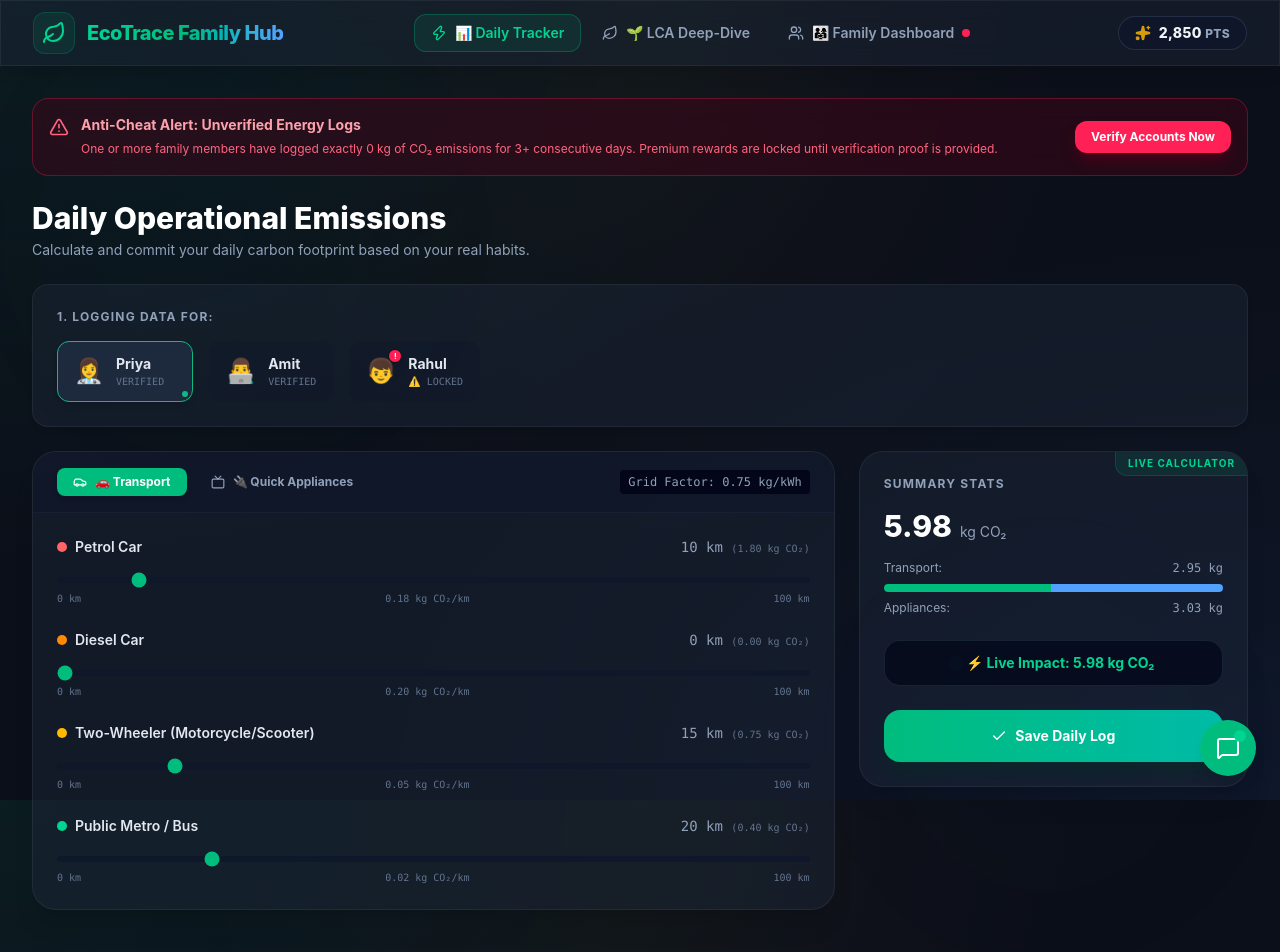
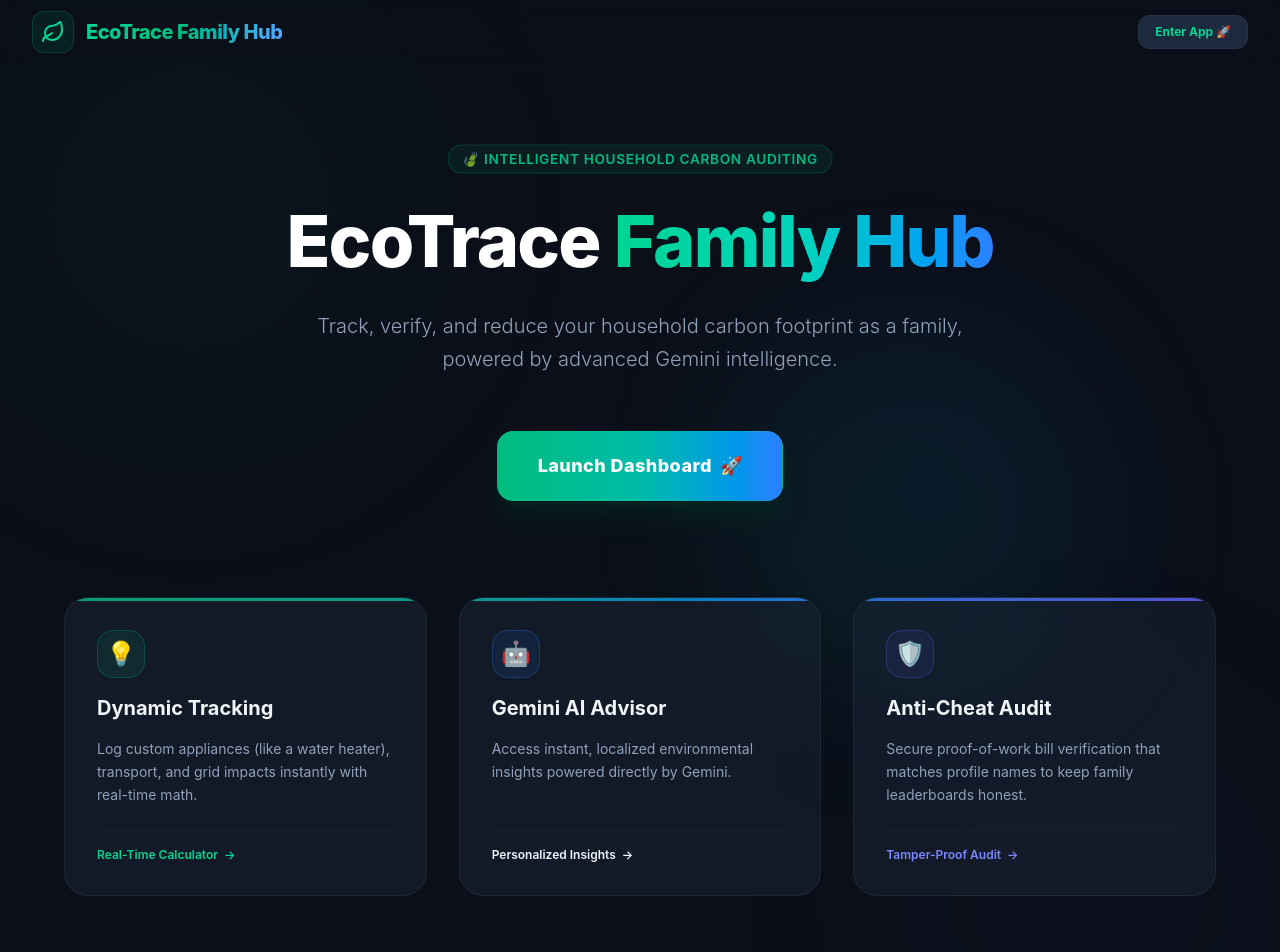
Before and after one commit to sammm31/carbo-footprint, a React (Vite) app: page / in a window 1280 px wide. Shown: the top 952 px of the page. Built offline with nearby package versions, Linux system fonts and the light colour scheme.

Commit message:
Implement premium EcoTrace Landing Page and navigation loop

```diff
--- a/src/App.jsx
+++ b/src/App.jsx
@@ -198,6 +198,8 @@
 ];
 
 function App() {
+  const [viewState, setViewState] = useState('landing'); // landing | dashboard
+
   // Navigation
   const [activeTab, setActiveTab] = useState('tracker'); // tracker | lca | dashboard
 
@@ -652,6 +654,134 @@
   const topMargin = 20;
 
   // Render App
+  if (viewState === 'landing') {
+    return (
+      <div className="min-h-screen bg-[#0b0f19] text-slate-100 font-sans relative overflow-hidden flex flex-col justify-between">
+        {/* Deep eco-dark slate background with soft green and blue radial glow effects */}
+        <div className="absolute top-[-10%] left-[-10%] w-[50vw] h-[50vw] bg-glow-emerald pointer-events-none rounded-full opacity-60" />
+        <div className="absolute bottom-[-10%] right-[-10%] w-[50vw] h-[50vw] bg-glow-blue pointer-events-none rounded-full opacity-40" />
+        <div className="absolute top-[30%] right-[15%] w-[350px] h-[350px] bg-gradient-to-tr from-emerald-500/10 to-blue-500/10 blur-[80px] rounded-full pointer-events-none" />
+
+        {/* Top Navbar */}
+        <header className="w-full z-45 backdrop-blur-md border-b border-slate-900/60 bg-[#0b0f19]/80 sticky top-0">
+          <div className="max-w-7xl mx-auto px-4 sm:px-6 lg:px-8 h-16 flex items-center justify-between">
+            <div className="flex items-center space-x-3">
+              <div className="p-2 bg-emerald-500/10 rounded-xl border border-emerald-500/20">
+                <Leaf className="h-6 w-6 text-emerald-400" />
+              </div>
+              <span className="font-extrabold text-xl tracking-tight bg-gradient-to-r from-emerald-400 via-emerald-500 to-blue-400 bg-clip-text text-transparent">
+                EcoTrace Family Hub
+              </span>
+            </div>
+
+            <button
+              onClick={() => setViewState('dashboard')}
+              className="px-4 py-2 rounded-xl text-xs font-bold bg-slate-800 hover:bg-slate-750 text-emerald-400 border border-slate-700/50 hover:border-emerald-500/30 transition-all duration-200"
+            >
+              Enter App 🚀
+            </button>
+          </div>
+        </header>
+
+        {/* Main Content */}
+        <main className="max-w-7xl mx-auto px-4 sm:px-6 lg:px-8 flex-grow flex flex-col justify-center items-center py-20 relative z-10 text-center">
+          {/* Main Hero Card/Section */}
+          <div className="space-y-6 max-w-4xl">
+            <div className="inline-flex items-center space-x-2 px-3 py-1 bg-emerald-500/10 rounded-full border border-emerald-500/20 text-emerald-400 text-xs font-semibold uppercase tracking-wider animate-pulse-dot">
+              <span>🍃 Intelligent Household Carbon Auditing</span>
+            </div>
+
+            <h1 className="text-5xl md:text-7xl font-extrabold tracking-tight font-outfit text-white leading-tight">
+              EcoTrace <span className="bg-gradient-to-r from-emerald-400 via-teal-400 to-blue-500 bg-clip-text text-transparent">Family Hub</span>
+            </h1>
+
+            <p className="text-slate-400 text-lg md:text-xl max-w-2xl mx-auto leading-relaxed font-light">
+              Track, verify, and reduce your household carbon footprint as a family, powered by advanced Gemini intelligence.
+            </p>
+
+            <div className="pt-8">
+              <button
+                onClick={() => setViewState('dashboard')}
+                className="relative group px-10 py-5 bg-gradient-to-r from-emerald-500 via-teal-500 to-blue-500 hover:from-emerald-400 hover:to-blue-400 text-white font-extrabold rounded-2xl shadow-xl shadow-emerald-950/50 hover:shadow-emerald-500/25 transition-all duration-300 transform hover:-translate-y-1 active:translate-y-0 text-lg tracking-wide border border-emerald-400/20"
+              >
+                <span className="relative z-10 flex items-center justify-center space-x-2">
+                  <span>Launch Dashboard</span>
+                  <span className="transition-transform group-hover:translate-x-1 duration-200">🚀</span>
+                </span>
+                <span className="absolute inset-0 rounded-2xl bg-gradient-to-r from-emerald-400 via-teal-400 to-blue-400 opacity-0 group-hover:opacity-20 blur-md transition-opacity duration-300" />
+              </button>
+            </div>
+          </div>
+
+          {/* Feature Cards Grid */}
+          <div className="grid grid-cols-1 md:grid-cols-3 gap-8 w-full max-w-6xl mx-auto mt-24">
+            {/* Card 1 */}
+            <div className="glass-panel glass-panel-hover p-8 rounded-3xl text-left flex flex-col justify-between h-full relative overflow-hidden group">
+              <div className="absolute top-0 left-0 w-full h-[3px] bg-gradient-to-r from-emerald-500 to-teal-500 opacity-80" />
+              <div className="space-y-4">
+                <div className="w-12 h-12 rounded-2xl bg-emerald-500/10 border border-emerald-500/25 flex items-center justify-center text-2xl shadow-inner group-hover:scale-110 transition-transform duration-300">
+                  💡
+                </div>
+                <h3 className="text-xl font-bold text-slate-100 font-outfit">Dynamic Tracking</h3>
+                <p className="text-slate-400 text-sm leading-relaxed">
+                  Log custom appliances (like a water heater), transport, and grid impacts instantly with real-time math.
+                </p>
+              </div>
+              <div className="mt-6 pt-4 border-t border-slate-800/40 flex items-center text-xs text-emerald-400 font-semibold">
+                <span>Real-Time Calculator</span>
+                <span className="ml-1.5 transition-transform group-hover:translate-x-1 duration-200">→</span>
+              </div>
+            </div>
+
+            {/* Card 2 */}
+            <div className="glass-panel glass-panel-hover p-8 rounded-3xl text-left flex flex-col justify-between h-full relative overflow-hidden group">
+              <div className="absolute top-0 left-0 w-full h-[3px] bg-gradient-to-r from-teal-500 to-blue-500 opacity-80" />
+              <div className="space-y-4">
+                <div className="w-12 h-12 rounded-2xl bg-blue-500/10 border border-blue-500/25 flex items-center justify-center text-2xl shadow-inner group-hover:scale-110 transition-transform duration-300">
+                  🤖
+                </div>
+                <h3 className="text-xl font-bold text-slate-100 font-outfit">Gemini AI Advisor</h3>
+                <p className="text-slate-400 text-sm leading-relaxed">
+                  Access instant, localized environmental insights powered directly by Gemini.
+                </p>
+              </div>
+              <div className="mt-6 pt-4 border-t border-slate-800/40 flex items-center text-xs text-blue-450 font-semibold">
+                <span>Personalized Insights</span>
+                <span className="ml-1.5 transition-transform group-hover:translate-x-1 duration-200">→</span>
+              </div>
+            </div>
+
+            {/* Card 3 */}
+            <div className="glass-panel glass-panel-hover p-8 rounded-3xl text-left flex flex-col justify-between h-full relative overflow-hidden group">
+              <div className="absolute top-0 left-0 w-full h-[3px] bg-gradient-to-r from-blue-500 to-indigo-500 opacity-80" />
+              <div className="space-y-4">
+                <div className="w-12 h-12 rounded-2xl bg-indigo-500/10 border border-indigo-500/25 flex items-center justify-center text-2xl shadow-inner group-hover:scale-110 transition-transform duration-300">
+                  🛡️
+                </div>
+                <h3 className="text-xl font-bold text-slate-100 font-outfit">Anti-Cheat Audit</h3>
+                <p className="text-slate-400 text-sm leading-relaxed">
+                  Secure proof-of-work bill verification that matches profile names to keep family leaderboards honest.
+                </p>
+              </div>
+              <div className="mt-6 pt-4 border-t border-slate-800/40 flex items-center text-xs text-indigo-400 font-semibold">
+                <span>Tamper-Proof Audit</span>
+                <span className="ml-1.5 transition-transform group-hover:translate-x-1 duration-200">→</span>
+              </div>
+            </div>
+          </div>
+        </main>
+
+        {/* Footer */}
+        <footer className="w-full border-t border-slate-900/60 py-6 mt-12 bg-slate-950/20 backdrop-blur-sm z-10 text-center">
+          <div className="max-w-7xl mx-auto px-4 text-xs text-slate-500 space-y-2">
+            <p>EcoTrace Family Hub © 2026. Empowering green households everywhere.</p>
+            <p className="text-[10px] text-slate-600">Built using advanced Gemini intelligence models.</p>
+          </div>
+        </footer>
+      </div>
+    );
+  }
+
   return (
     <div className="min-h-screen pb-16 relative">
       {/* Background ambient glows */}
@@ -662,6 +792,13 @@
       <header className="sticky top-0 z-40 w-full glass-panel border-b border-slate-800/80 shadow-lg backdrop-blur-md">
         <div className="max-w-7xl mx-auto px-4 sm:px-6 lg:px-8 h-16 flex items-center justify-between">
           <div className="flex items-center space-x-3">
+            <button
+              onClick={() => setViewState('landing')}
+              className="text-xs font-semibold text-slate-400 hover:text-slate-200 hover:bg-slate-800/40 border border-slate-800/60 py-1.5 px-2.5 rounded-lg transition-all duration-200 mr-2 flex items-center space-x-1 shrink-0"
+            >
+              <span className="hidden sm:inline">← Back to Home</span>
+              <span className="sm:hidden">← Home</span>
+            </button>
             <div className="p-2 bg-emerald-500/10 rounded-xl border border-emerald-500/20">
               <Leaf className="h-6 w-6 text-emerald-400" />
             </div>
```
